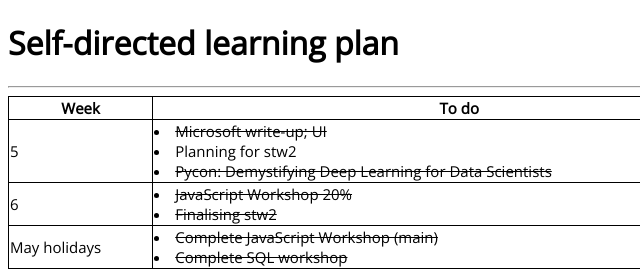
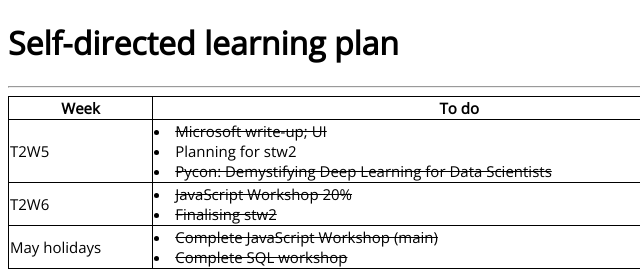
Before and after one commit to Rea1103/hbl20, a plain HTML site: page index.html in a window 1280 px wide. Shown: the top 275 px of the page, 0-640 px from the left. Drawn offline with nearby package versions, Linux system fonts and the light colour scheme.

Commit message:
Update index.html

```diff
--- a/index.html
+++ b/index.html
@@ -38,7 +38,7 @@
 	      		</tr>
 
 	      		<tr>
-				<td>5</td>
+				<td>T2W5</td>
 				<td>
 					<li><strike>Microsoft write-up; UI</strike></li>
 		  			<li>Planning for stw2</li>
@@ -47,7 +47,7 @@
 			</tr>
 
 			<tr>
-				<td>6</td>
+				<td>T2W6</td>
 				<td>
 					<li><strike>JavaScript Workshop 20%</strike></li>
 					<li><strike>Finalising stw2</strike></li>
```
